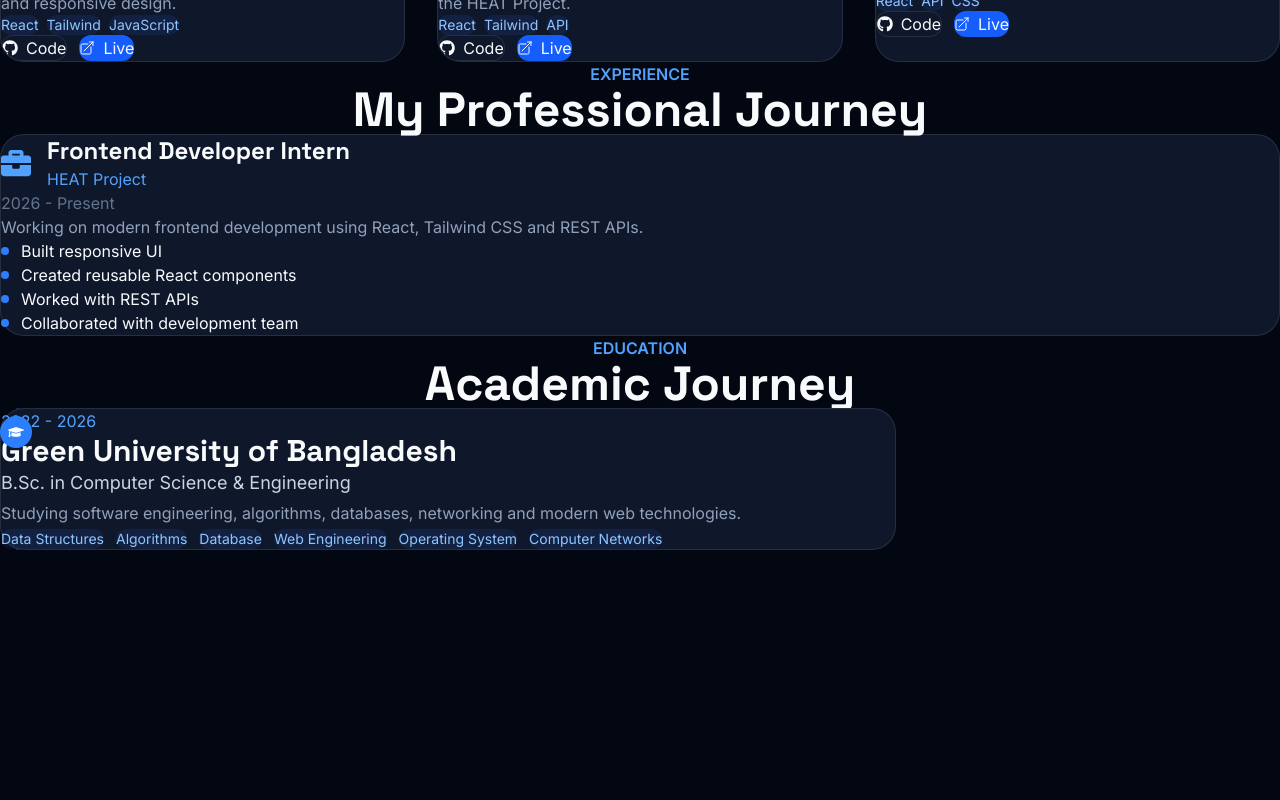
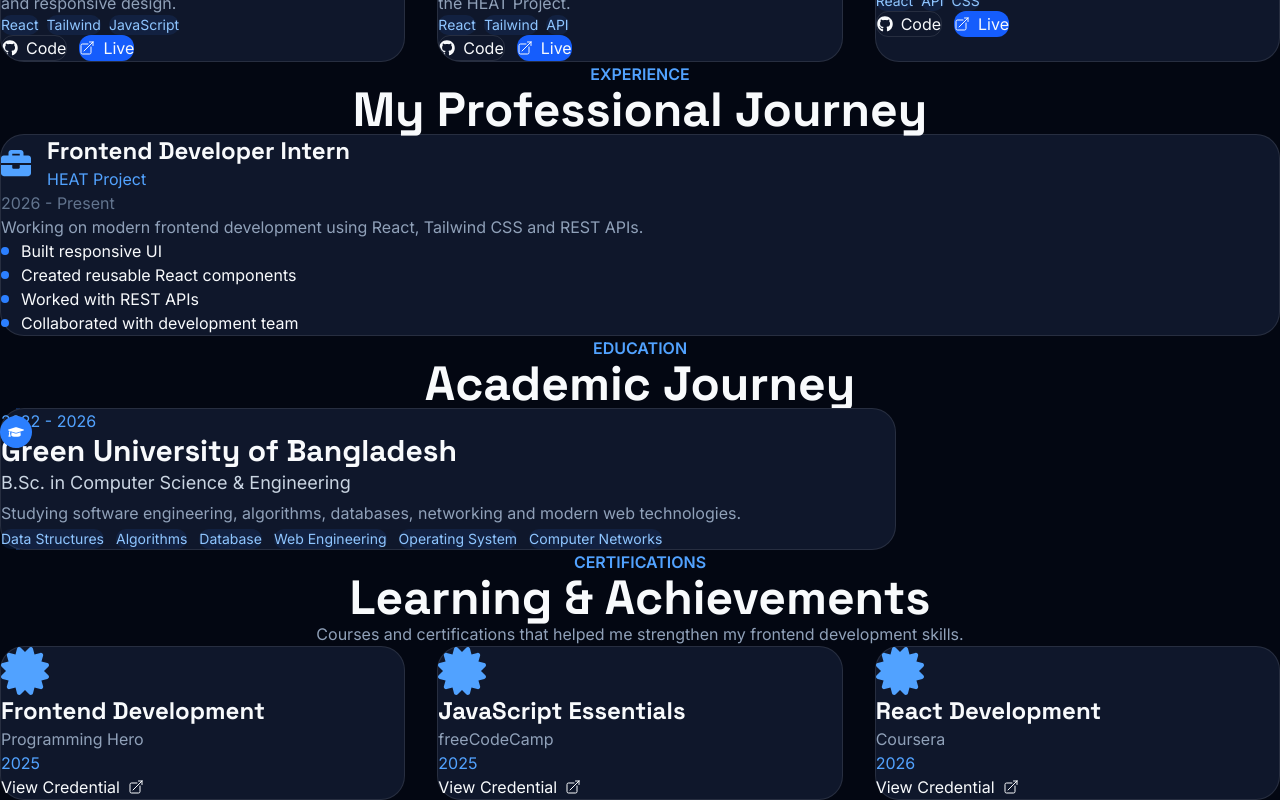
Before and after one commit to mohibullah-dev-tech/mohibullah-portfolio, a React (Vite) app in the folder mohibullah-portfolio/: page / in a window 1280 px wide. Shown: the part 1866-2666 px from the top of the page. Before the commit the page ends 2416 px from the top, so only its background shows below. Built offline with nearby package versions, Linux system fonts and the light colour scheme.

Commit message:
feat(certifications): add certifications section

```diff
--- a/mohibullah-portfolio/src/App.jsx
+++ b/mohibullah-portfolio/src/App.jsx
@@ -5,6 +5,7 @@ import Skills from "./sections/skills/Skills";
 import Projects from "./sections/projects/Projects";
 import Experience from "./sections/experience/Experience";
 import Education from "./sections/education/Education";
+import Certifications from "./sections/certifications/Certifications";
 
 function App() {
   return (
@@ -16,6 +17,7 @@ function App() {
       <Projects />
       <Experience />
       <Education />
+      <Certifications />
     </>
   );
 }
--- /dev/null
+++ b/mohibullah-portfolio/src/data/certificationsData.js
@@ -0,0 +1,23 @@
+export const certifications = [
+  {
+    id: 1,
+    title: "Frontend Development",
+    issuer: "Programming Hero",
+    year: "2025",
+    credential: "#",
+  },
+  {
+    id: 2,
+    title: "JavaScript Essentials",
+    issuer: "freeCodeCamp",
+    year: "2025",
+    credential: "#",
+  },
+  {
+    id: 3,
+    title: "React Development",
+    issuer: "Coursera",
+    year: "2026",
+    credential: "#",
+  },
+];
--- /dev/null
+++ b/mohibullah-portfolio/src/sections/certifications/Certifications.jsx
@@ -0,0 +1,50 @@
+import Container from "../../components/common/Container";
+import { certifications } from "../../data/certificationsData";
+import { FaCertificate } from "react-icons/fa";
+import { HiOutlineArrowTopRightOnSquare } from "react-icons/hi2";
+
+const Certifications = () => {
+  return (
+    <section id="certifications" className="py-28">
+      <Container>
+        <div className="mb-16 text-center">
+          <span className="font-semibold text-blue-400">CERTIFICATIONS</span>
+
+          <h2 className="mt-4 text-5xl font-bold">Learning & Achievements</h2>
+
+          <p className="mt-6 text-slate-400">
+            Courses and certifications that helped me strengthen my frontend
+            development skills.
+          </p>
+        </div>
+
+        <div className="grid gap-8 md:grid-cols-2 lg:grid-cols-3">
+          {certifications.map((item) => (
+            <div
+              key={item.id}
+              className="rounded-3xl border border-white/10 bg-slate-900 p-8 transition-all duration-300 hover:-translate-y-2 hover:border-blue-500"
+            >
+              <FaCertificate className="mb-6 text-5xl text-blue-400" />
+
+              <h3 className="text-2xl font-bold">{item.title}</h3>
+
+              <p className="mt-4 text-slate-400">{item.issuer}</p>
+
+              <p className="mt-2 text-blue-400">{item.year}</p>
+
+              <a
+                href={item.credential}
+                className="mt-6 inline-flex items-center gap-2 text-blue-400 hover:text-blue-300"
+              >
+                View Credential
+                <HiOutlineArrowTopRightOnSquare />
+              </a>
+            </div>
+          ))}
+        </div>
+      </Container>
+    </section>
+  );
+};
+
+export default Certifications;
```
